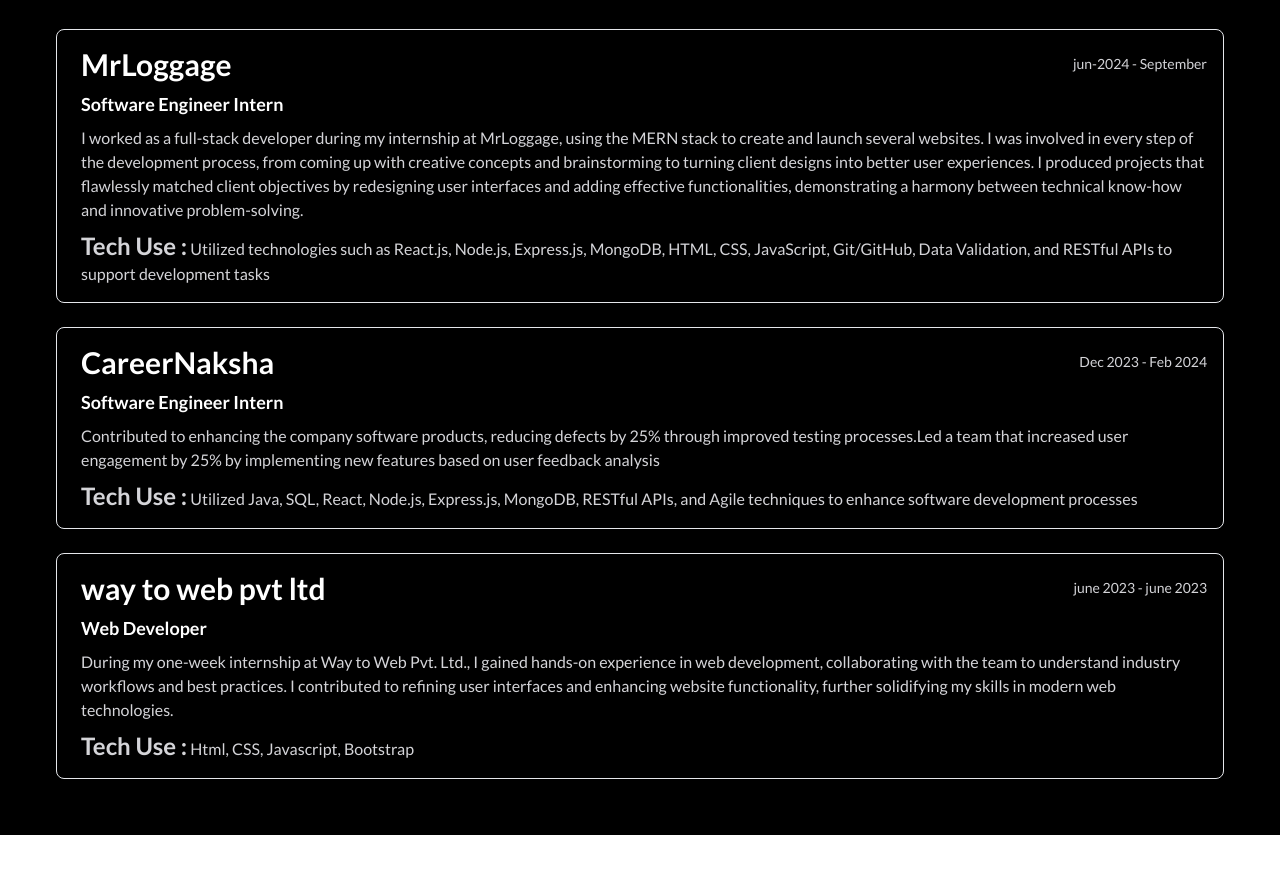
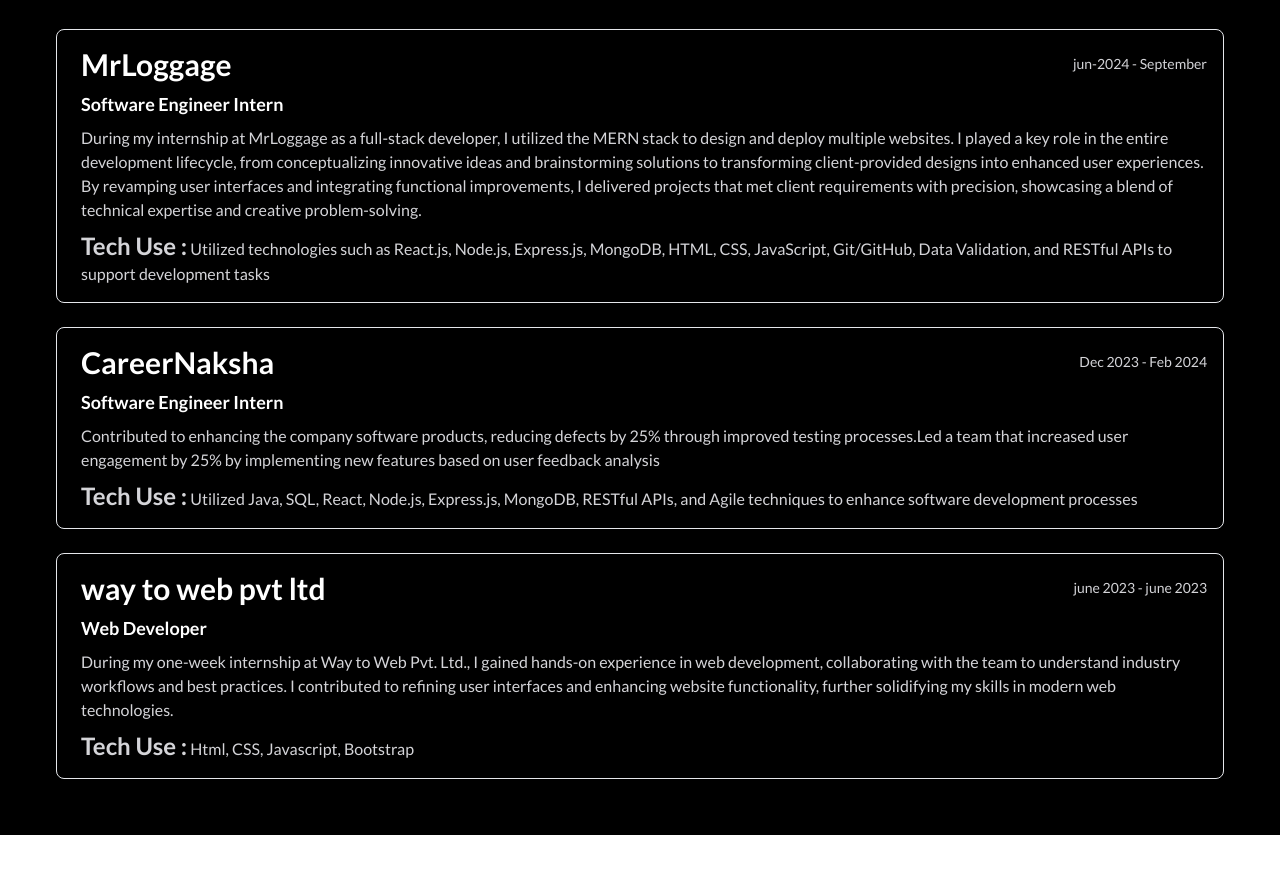
Before and after one commit to Blochnavaj/Profolio_NB, a React (Vite) app in the folder frontend/: page / in a window 1280 px wide. Shown: the part 1180-2070 px from the top of the page. Built offline with nearby package versions, Linux system fonts and the light colour scheme; a web font is replaced by a local one.

Commit message:
change all the data solve the problems

```diff
--- a/frontend/src/assets/data.js
+++ b/frontend/src/assets/data.js
@@ -10,7 +10,7 @@
         company_name: 'MrLoggage',
         position: 'Software Engineer Intern',
         duration: 'jun-2024 - September ',
-        description: 'I worked as a full-stack developer during my internship at MrLoggage, using the MERN stack to create and launch several websites. I was involved in every step of the development process, from coming up with creative concepts and brainstorming to turning client designs into better user experiences. I produced projects that flawlessly matched client objectives by redesigning user interfaces and adding effective functionalities, demonstrating a harmony between technical know-how and innovative problem-solving.',
+        description: ' During my internship at MrLoggage as a full-stack developer, I utilized the MERN stack to design and deploy multiple websites. I played a key role in the entire development lifecycle, from conceptualizing innovative ideas and brainstorming solutions to transforming client-provided designs into enhanced user experiences. By revamping user interfaces and integrating functional improvements, I delivered projects that met client requirements with precision, showcasing a blend of technical expertise and creative problem-solving.',
         Tech_Use: 'Utilized technologies such as React.js, Node.js, Express.js, MongoDB, HTML, CSS, JavaScript, Git/GitHub, Data Validation, and RESTful APIs to support development tasks '
     },
     {
```
